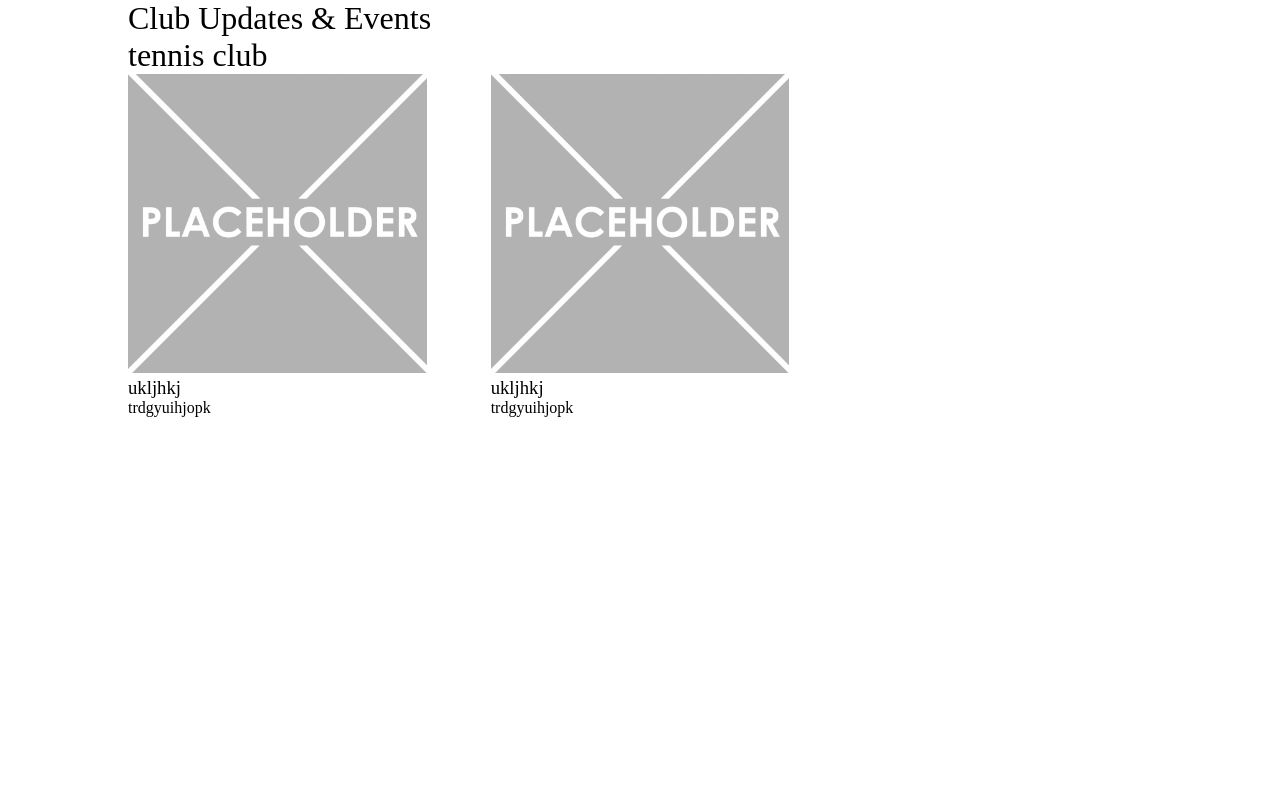
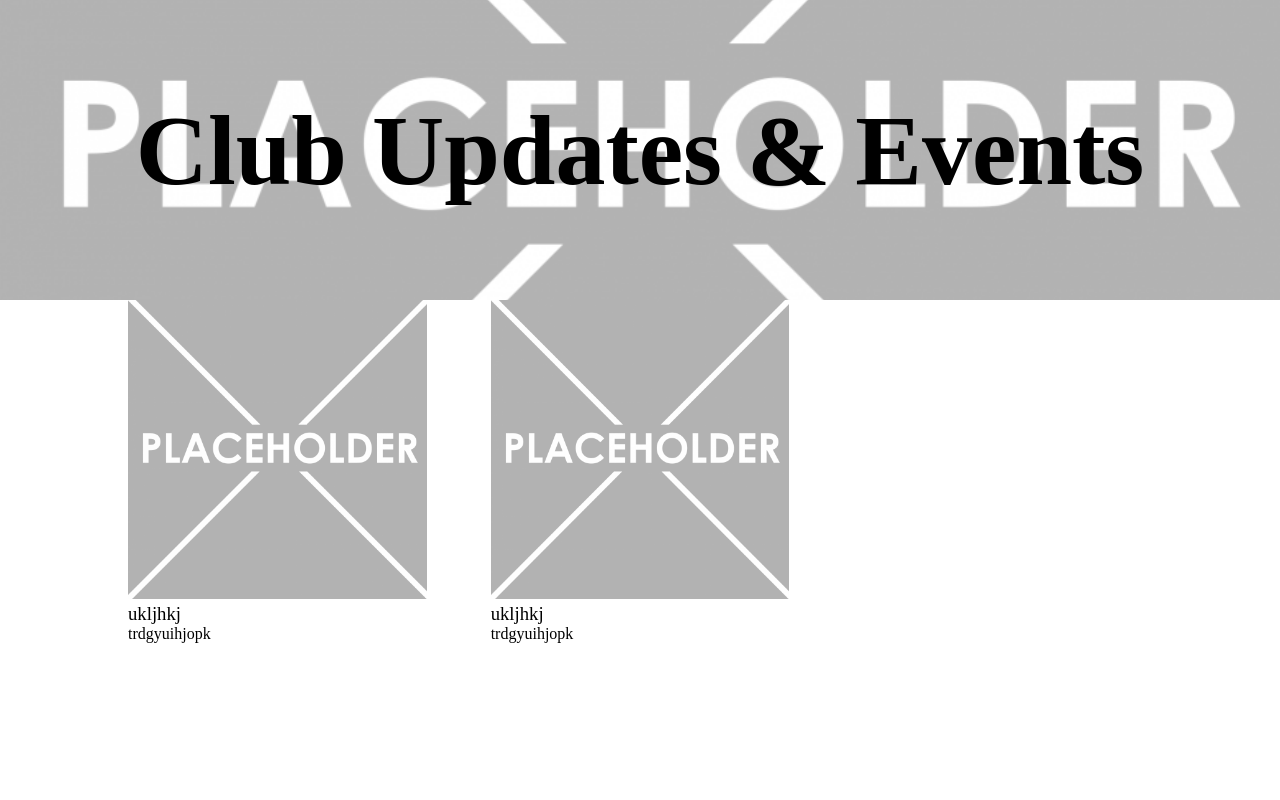
Before and after one commit to NikitaSidaway/Tennis-app, a Flask app: page / in a window 1280 px wide. Run offline with Flask 3, Linux system fonts and the light colour scheme; data comes from the database, SQL or seed files in the repository.

Commit message:
Created hero section

```diff
--- a/static/styles.css
+++ b/static/styles.css
@@ -1,6 +1,7 @@
 html {
   box-sizing: border-box;
   font-size: 16px;
+  height: 100%;
 }
 
 *, *:before, *:after {
@@ -11,6 +12,11 @@ body, h1, h2, h3, h4, h5, h6, p, ol, ul {
   margin: 0;
   padding: 0;
   font-weight: normal;
+}
+
+h1 {
+  font-size: 100px;
+  font-weight: 900;
 }
 
 body {
@@ -27,8 +33,31 @@ img {
   height: auto;
 }
 
-.threecoloumn{
+.threecoloumn {
     display:grid;
     gap:4em;
     grid-template-columns: 1fr 1fr 1fr;
 }
+
+.hero-image {
+  background-image: url("/static/images/placeholder.png");
+  background-position: center;
+  background-repeat: no-repeat;
+  background-size: cover;
+  position: relative;
+  background-color: black;
+  height: 300px;
+  width: 100vw;
+  margin-left: -10vw;
+}
+
+.hero-text {
+  text-align: center;
+  position: absolute;
+  top: 50%;
+  left: 50%;
+  transform: translate(-50%, -50%);
+  color: black;
+
+  width: 80%;
+}
--- a/templates/index.html
+++ b/templates/index.html
@@ -5,7 +5,7 @@
     <h1>Club Updates & Events</h1>
   </div>
 </div>
-<h1>tennis club</h1>
+
 
 <section class = "threecoloumn">
     {% for item in results %}
```
